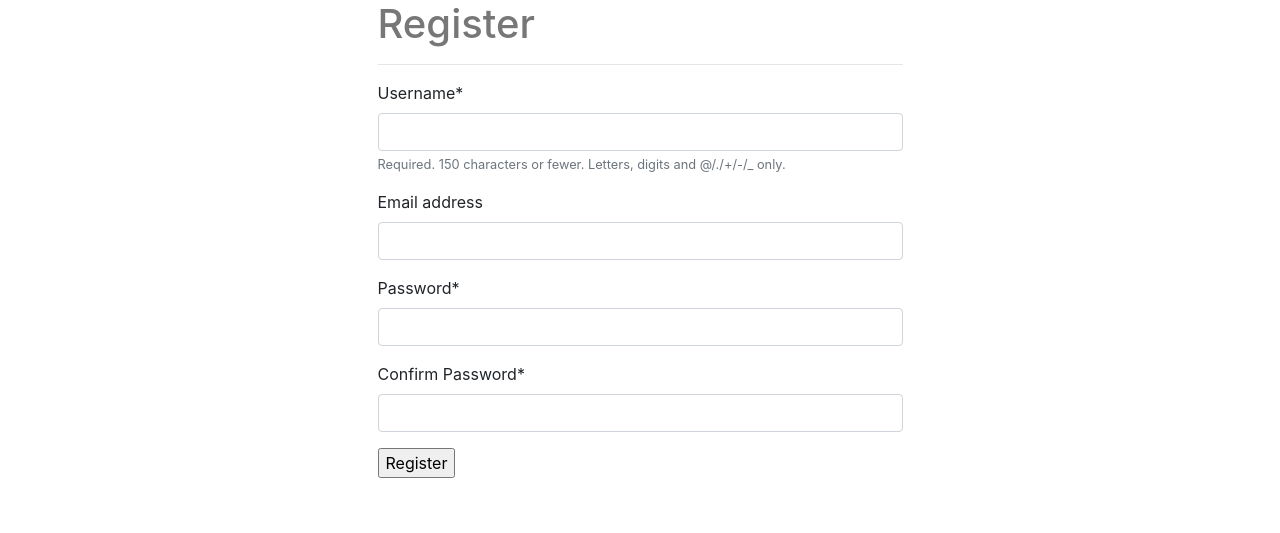
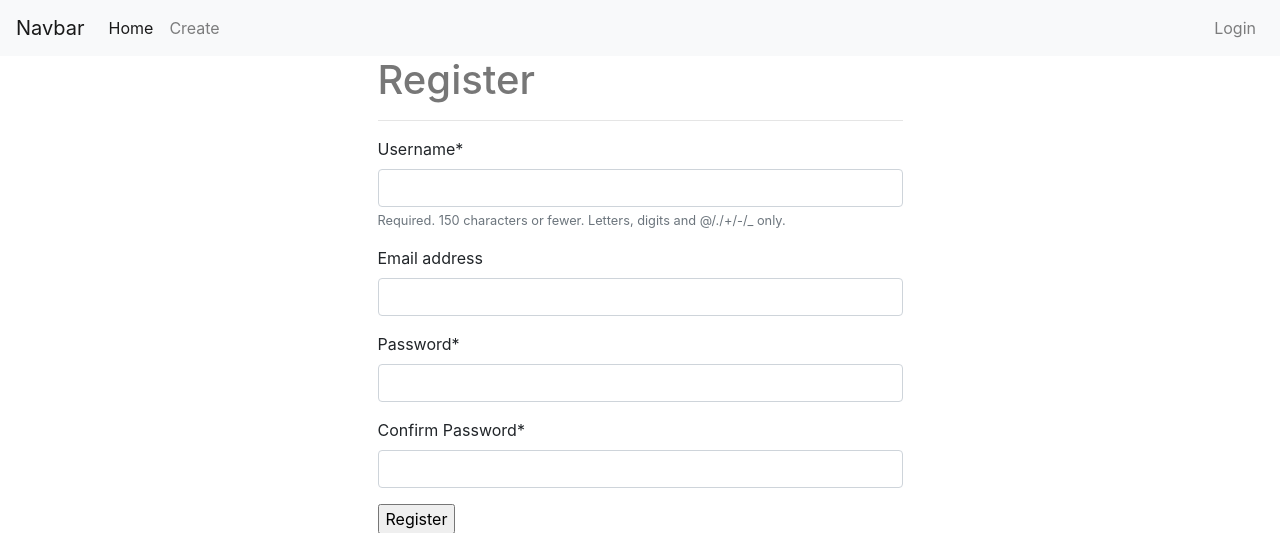
Before and after one commit to rifqirosyidi/improving-django-blog, a Django app: page /register/ in a window 1280 px wide. Shown: the top 533 px of the page. Run offline with Django 3.2, Linux system fonts and the light colour scheme; some libraries are stand-ins or nearby versions.

Commit message:
add navigation bar

```diff
--- a/accounts/views.py
+++ b/accounts/views.py
@@ -43,4 +43,5 @@ def register_view(request):
 
 
 def logout_view(request):
-    return render(request, "form.html", {})
+    logout(request)
+    return redirect('/')
--- a/django_project/urls.py
+++ b/django_project/urls.py
@@ -13,6 +13,7 @@ urlpatterns = [
     path('comments/', include('comments.urls')),
     path('register/', register_view, name='register'),
     path('login/', login_view, name='login'),
+    path('logout/', logout_view, name='logout'),
     path('', include('posts.urls')),
 ]
 
--- a/posts/urls.py
+++ b/posts/urls.py
@@ -4,7 +4,7 @@ from . import views
 app_name = 'posts'
 urlpatterns = [
     path('', views.post_list, name='list'),
-    path('create/', views.post_create),
+    path('create/', views.post_create, name='create'),
     path('<slug:slug>/', views.post_detail, name='detail'),
     path('<slug:slug>/update/', views.post_update),
     path('<slug:slug>/delete/', views.post_delete),
--- a/templates/base.html
+++ b/templates/base.html
@@ -17,7 +17,7 @@
 <!--Post Comments-->
 <div id="fb-root"></div>
 <script async defer crossorigin="anonymous" src="https://connect.facebook.net/id_ID/sdk.js#xfbml=1&version=v4.0"></script>
-
+{% include 'navbar.html' %}
 {% include 'display_messages.html' %}
 
 <div class="container">
--- /dev/null
+++ b/templates/navbar.html
@@ -0,0 +1,25 @@
+<nav class="navbar navbar-expand-lg navbar-light bg-light">
+  <button class="navbar-toggler" type="button" data-toggle="collapse" data-target="#navbarTogglerDemo03" aria-controls="navbarTogglerDemo03" aria-expanded="false" aria-label="Toggle navigation">
+    <span class="navbar-toggler-icon"></span>
+  </button>
+  <a class="navbar-brand" href="{% url 'posts:list' %}">Navbar</a>
+
+  <div class="collapse navbar-collapse" id="navbarTogglerDemo03">
+    <ul class="navbar-nav mr-auto mt-2 mt-lg-0">
+      <li class="nav-item active">
+        <a class="nav-link" href="{% url 'posts:list' %}">Home <span class="sr-only">(current)</span></a>
+      </li>
+      <li class="nav-item">
+        <a class="nav-link" href="{% url 'posts:create' %}">Create</a>
+      </li>
+    </ul>
+      <div class="navbar-nav">
+          {% if user.is_authenticated %}
+          <a class="nav-item nav-link" href="#">User: {{ request.user|capfirst }}</a>
+          <a class="nav-item nav-link" href="{% url 'logout' %}">Logout</a>
+          {% else %}
+          <a class="nav-item nav-link" href="{% url 'login' %}">Login</a>
+          {% endif %}
+      </div>
+  </div>
+</nav>
```
